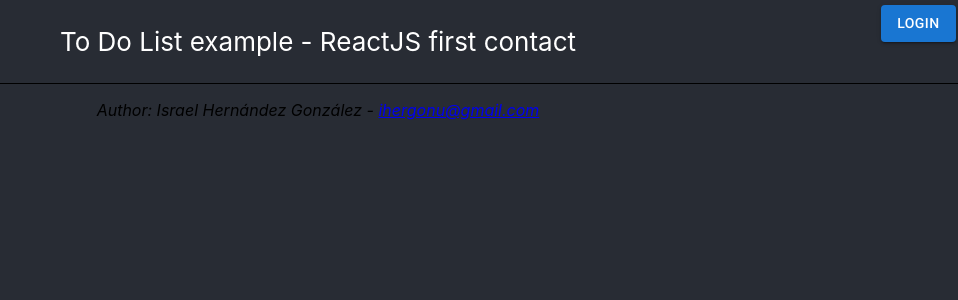
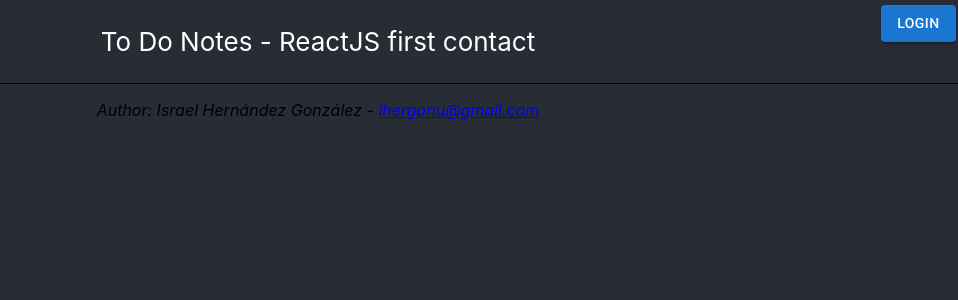
Before and after one commit to IsraelHernandezGonzalez/ToDoNotes-ReactJS, a React (Create React App) app: page / in a window 1280 px wide. Shown: the top 300 px of the page, without its empty margins (322-1280 px from the left). Built offline with nearby package versions, Linux system fonts and the light colour scheme.

Commit message:
Change the application title.

```diff
--- a/src/App.js
+++ b/src/App.js
@@ -53,7 +53,7 @@ class App extends React.Component {
     return (
       <div className="app">
         <header className="app-header">
-            <p>To Do List example - ReactJS first contact</p>
+            <p>To Do Notes - ReactJS first contact</p>
             <UserSection
               user={this.state.user}
               onLoginStateChanged={this.loginStateChangedHandler} />
```
